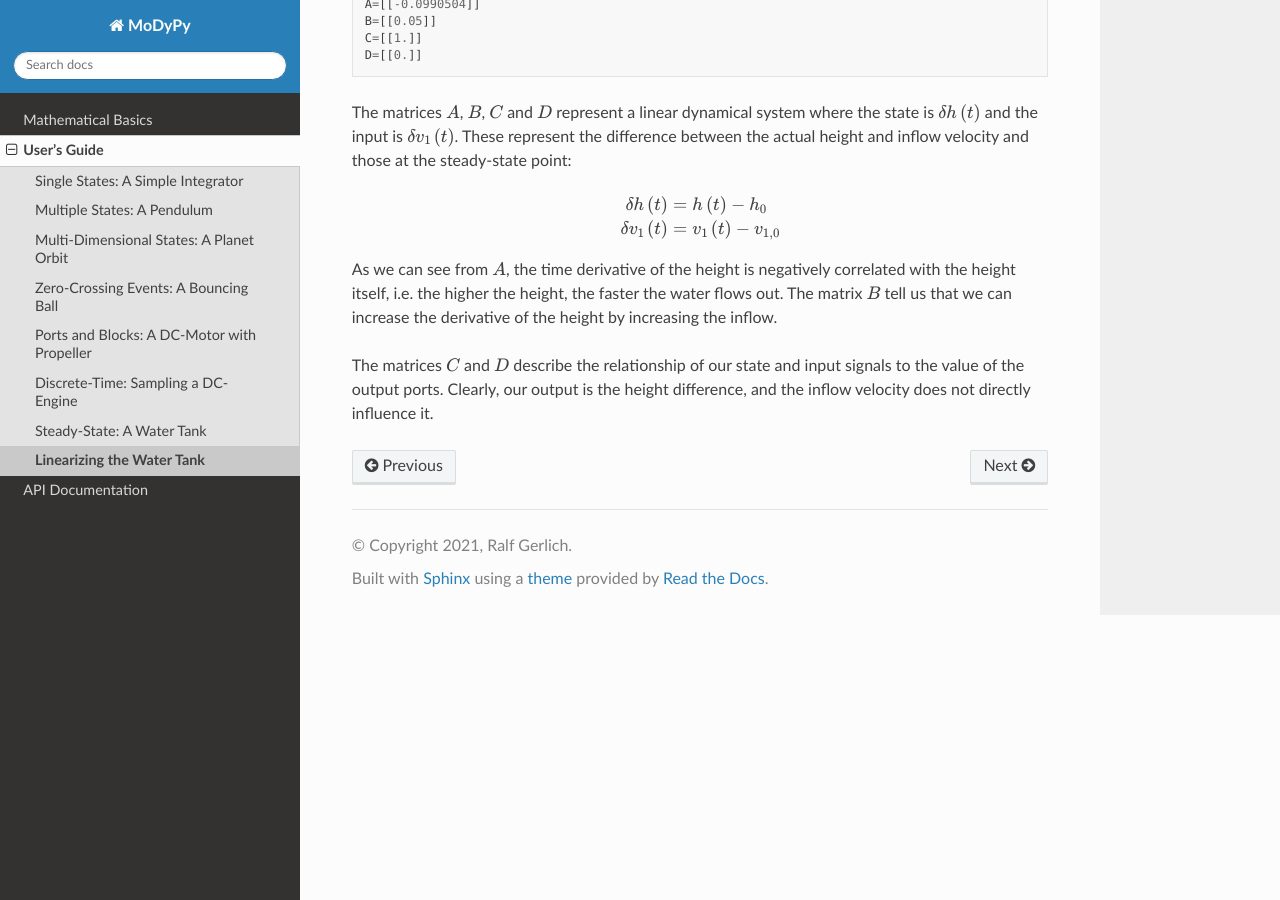
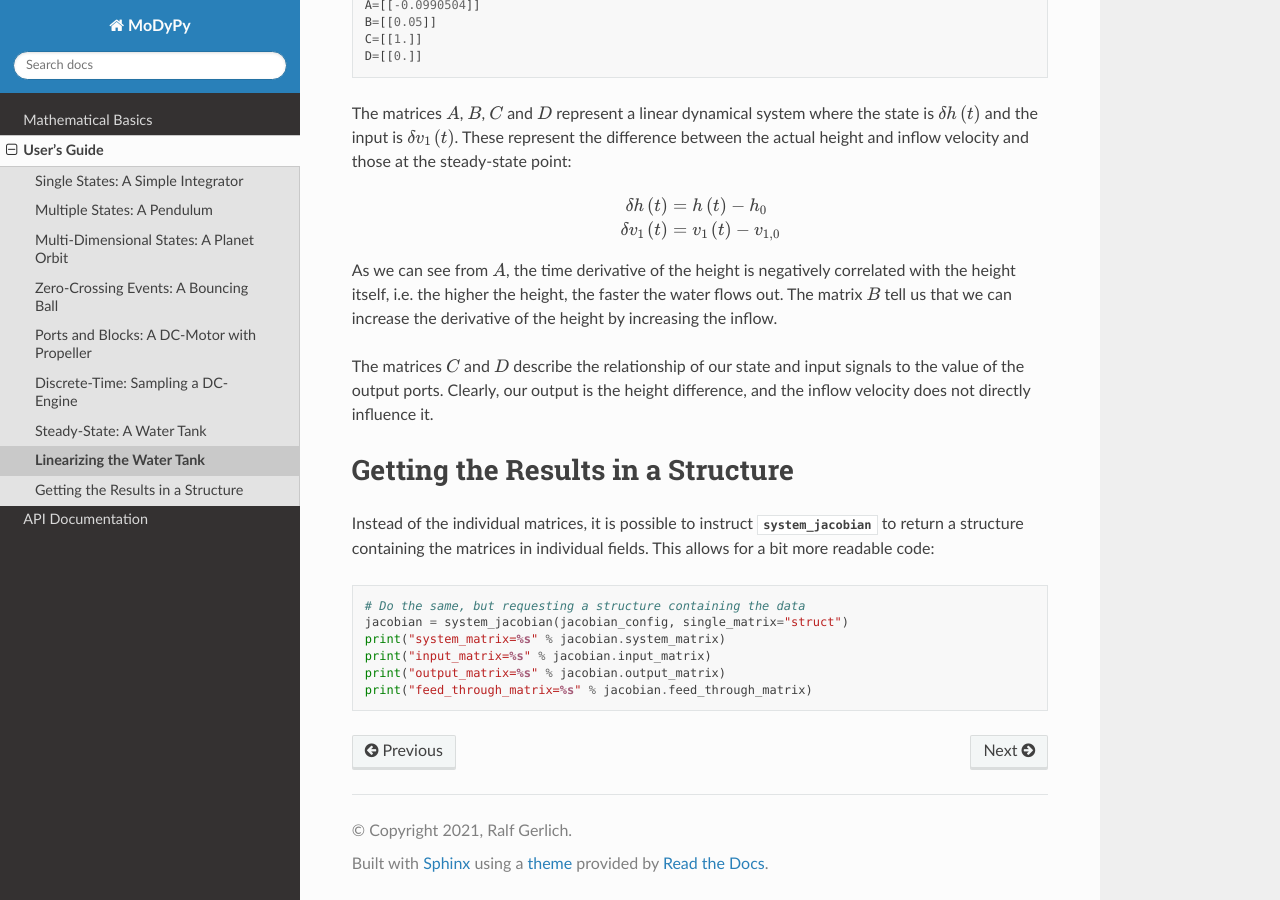
Before and after one commit to modypy/modypy, a Sphinx documentation site: the page built from docs/guide/08_linearization.rst, in a window 1280 px wide and 900 px high, scrolled down 1107 px. Built offline with Sphinx 7.4.7 and the Read the Docs theme 2.0.0, drawn with Linux system fonts in a browser that asks for light colours.

Commit message:
Update the documentation (#28)

```diff
--- a/docs/guide/08_linearization.rst
+++ b/docs/guide/08_linearization.rst
@@ -36,7 +36,8 @@ The :class:`OutputDescriptor <modypy.linearization.OutputDescriptor>` objects
 provides us with information about where in the output and feed-through matrices
 the respective output is represented.
 
-Then we call the `system_jacobian`-function:
+Then we call the
+:func:`system_jacobian <modypy.linearization.system_jacobian>`-function:
 
 .. code-block:: python
 
@@ -83,3 +84,20 @@ The matrices :math:`C` and :math:`D` describe the relationship of our state and
 input signals to the value of the output ports.
 Clearly, our output is the height difference, and the inflow velocity does not
 directly influence it.
+
+Getting the Results in a Structure
+==================================
+
+Instead of the individual matrices, it is possible to instruct
+:func:`system_jacobian <modypy.linearization.system_jacobian>` to return a
+structure containing the matrices in individual fields.
+This allows for a bit more readable code:
+
+.. code-block:: python
+
+    # Do the same, but requesting a structure containing the data
+    jacobian = system_jacobian(jacobian_config, single_matrix="struct")
+    print("system_matrix=%s" % jacobian.system_matrix)
+    print("input_matrix=%s" % jacobian.input_matrix)
+    print("output_matrix=%s" % jacobian.output_matrix)
+    print("feed_through_matrix=%s" % jacobian.feed_through_matrix)
```
